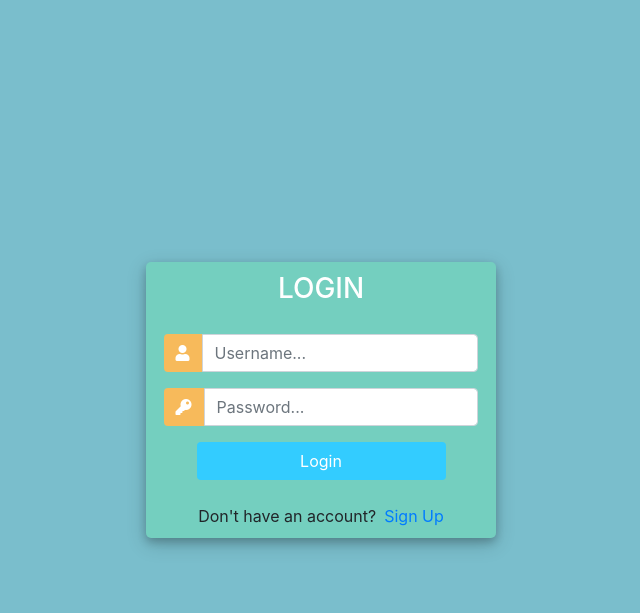
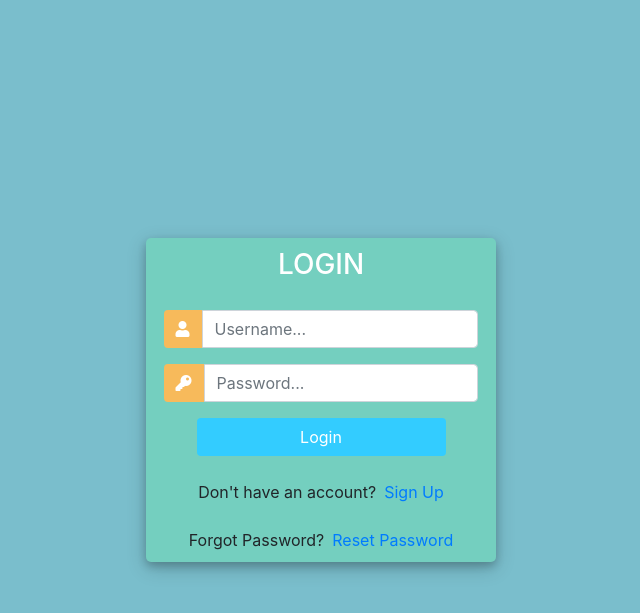
Before and after one commit to SuryaChakkilala/pfsd_zap_motors, a Django app: page /login/ in a window 1280 px wide. Shown: the top 613 px of the page, without its empty margins (319-959 px from the left). Run offline with Django 3.2, Linux system fonts and the light colour scheme; some libraries are stand-ins or nearby versions.

Commit message:
added password reset

```diff
--- a/store/templates/store/login.html
+++ b/store/templates/store/login.html
@@ -117,7 +117,12 @@
 					<div class="d-flex justify-content-center links">
 						Don't have an account? <a href="{% url 'register' %}" class="ml-2">Sign Up</a>
 					</div>
+				</div>
 
+				<div class="mt-4">
+					<div class="d-flex justify-content-center links">
+						Forgot Password? <a href="{% url 'reset_password' %}" class="ml-2">Reset Password</a>
+					</div>
 				</div>
 			</div>
 		</div>
--- /dev/null
+++ b/store/templates/store/password_reset_done.html
@@ -0,0 +1,5 @@
+<h3>Password reset complete</h3>
+
+<p>Your password has been set. You may go ahead and log in now.</p>
+
+<a class='btn btn-primary' href="{% url 'login' %}">Log in</a>
--- /dev/null
+++ b/store/templates/store/password_reset_sent.html
@@ -0,0 +1,5 @@
+<h3>Password reset sent</h3>
+
+<p>We've emailed you instructios for setting your password, if an account exists with the email you entered. You should recieve them shortly.</p>
+
+<p>If you don't recieve an email, please make sure you've entered the address you registered with, and check your spam folder.</p>
--- a/store/urls.py
+++ b/store/urls.py
@@ -1,5 +1,6 @@
 from django.urls import path
 from . import views
+from django.contrib.auth.views import PasswordResetView, PasswordResetDoneView, PasswordResetCompleteView, PasswordResetConfirmView
 
 urlpatterns = [
     path('', views.store, name='store'),
@@ -11,4 +12,8 @@ urlpatterns = [
     path('register/', views.registerPage, name='register'),
     path('checkout/', views.checkout, name='checkout'),
     path('success/<product_name>', views.success, name='success'),
+    path('reset_password/', PasswordResetView.as_view(template_name='store/password_reset.html'), name='reset_password'),
+    path('reset_password_sent/', PasswordResetDoneView.as_view(template_name='store/password_reset_sent.html'), name='password_reset_done'),
+    path('reset/<uidb64>/<token>/', PasswordResetConfirmView.as_view(template_name='store/password_reset_form.html'), name='password_reset_confirm'),
+    path('reset_password_complete/', PasswordResetCompleteView.as_view(template_name='store/password_reset_done.html'), name='password_reset_complete'),
 ]
--- a/store/views.py
+++ b/store/views.py
@@ -77,7 +77,7 @@ def checkout(request, product_name):
         user = request.user
         order = Order(user=request.user, product_name=product_name)
         order.save()
-        return redirect('success')
+        return redirect('success', product_name=product_name)
     context = {'product': product}
     return render(request, 'store/checkout.html', context=context)
 
```
Also changed, not shown: store/templates/store/password_reset.html (added, +9 -0 lines), store/templates/store/password_reset_form.html (added, +11 -0 lines), db.sqlite3.
